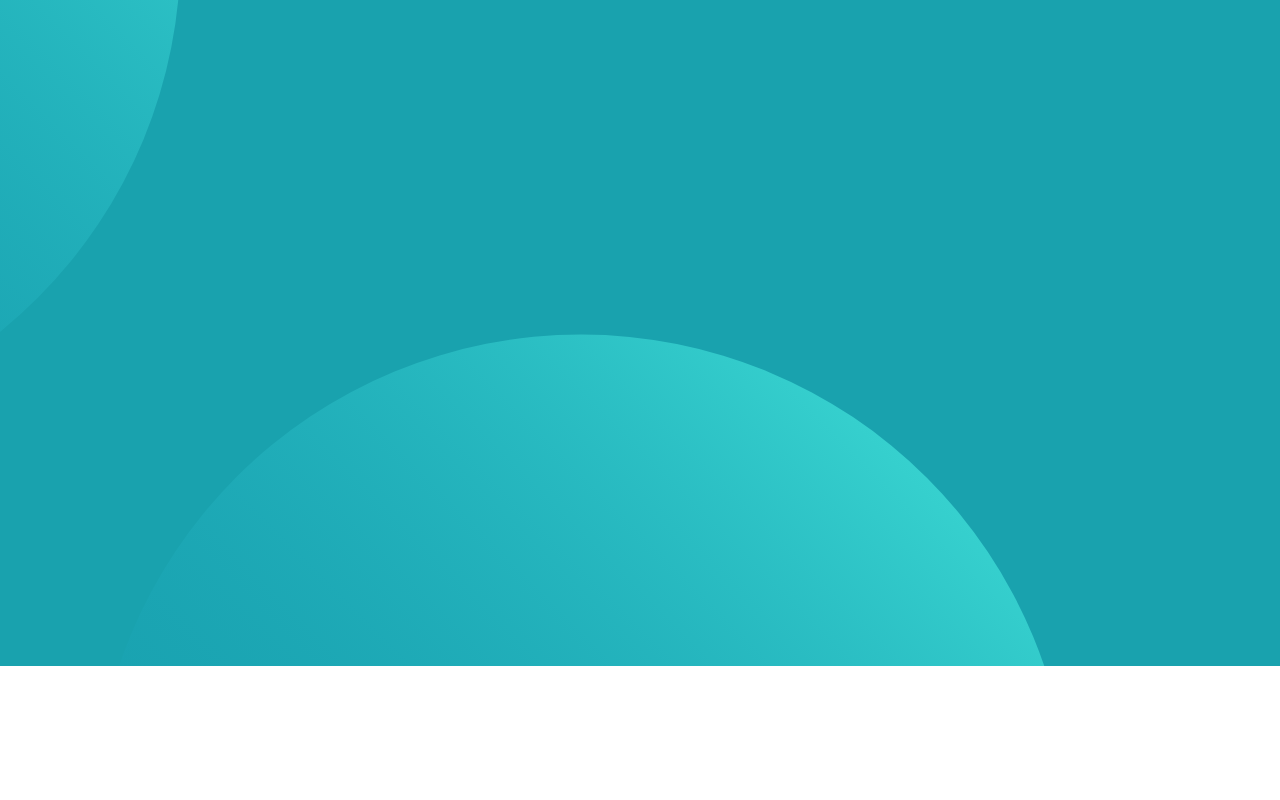
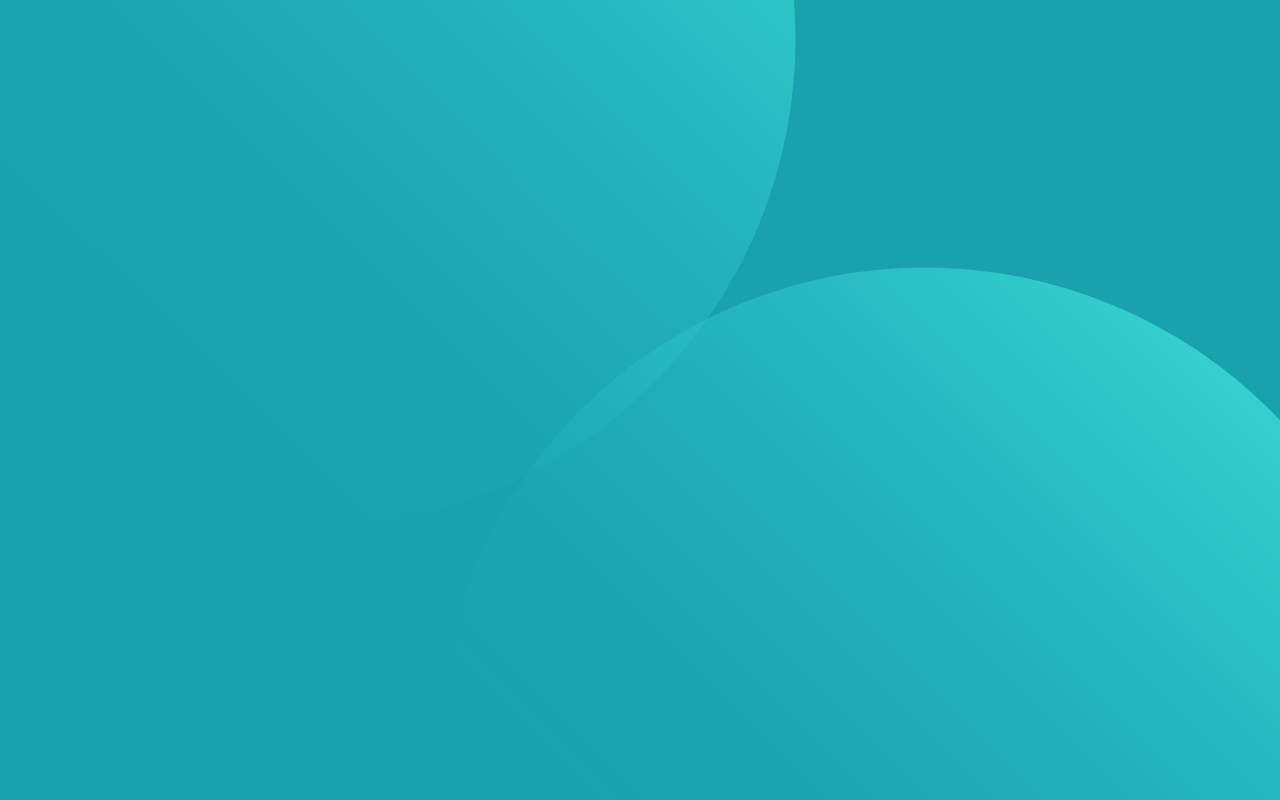
Before and after one commit to a9nna/202301-w2ch1-ana-coronel, a website built with Parcel: page src/index.html in a window 1280 px wide. Built offline with nearby package versions, Linux system fonts and the light colour scheme; files whose address does not match are found by name.

Commit message:
Add breakpoint to desktop version on the background

```diff
--- a/src/sass/_reset.scss
+++ b/src/sass/_reset.scss
@@ -14,8 +14,7 @@ a:visited {
 
 body {
   margin: 0;
-  height: 100vh;
-  width: 100vw;
+  overflow: hidden;
 }
 
 ul {
--- /dev/null
+++ b/src/sass/breakpoints/_breakpoints.scss
@@ -0,0 +1,3 @@
+@use "../utils/functions";
+
+$breaking-point-to-desktop: functions.pixelsToRem(1000);
--- a/src/sass/components/_background.scss
+++ b/src/sass/components/_background.scss
@@ -1,9 +1,10 @@
 @use "../variables/color-palette";
 @use "../utils/functions";
+@use "../breakpoints/breakpoints";
 
 .viewport {
   overflow: hidden;
-  height: functions.pixelsToRem(666);
+  height: 100vh;
   background-color: color-palette.$primary-color-dark;
 }
 
@@ -11,12 +12,22 @@
   position: relative;
   bottom: 537px;
   right: 797px;
-  overflow: hidden;
+
+  @media screen and (min-width: breakpoints.$breaking-point-to-desktop) {
+    position: relative;
+    bottom: 451px;
+    right: 182px;
+  }
 }
 
 .bottom-background-circle {
-  position: relative;
-  bottom: 648px;
-  right: -93px;
-  overflow: hidden;
+  position: fixed;
+  bottom: -557px;
+  right: -613px;
+
+  @media screen and (min-width: breakpoints.$breaking-point-to-desktop) {
+    position: fixed;
+    bottom: -449px;
+    right: -135px;
+  }
 }
--- a/src/sass/styles.scss
+++ b/src/sass/styles.scss
@@ -2,3 +2,4 @@
 @use "./variables/typography";
 @use "./variables/color-palette";
 @use "./components/background";
+@use "./breakpoints/breakpoints";
```
